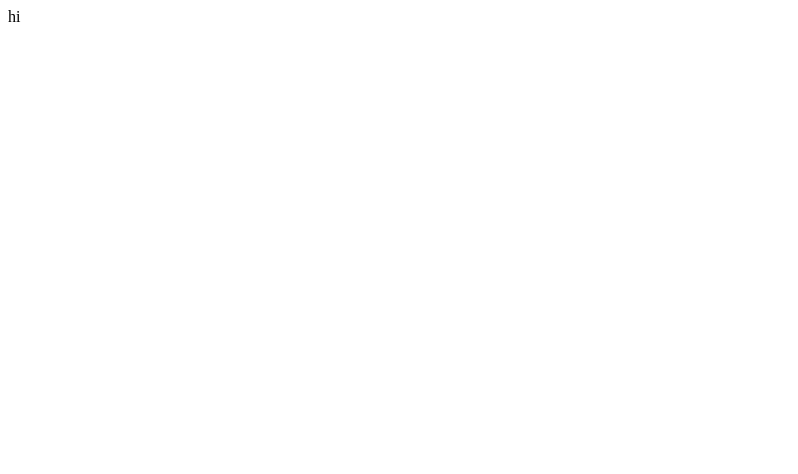
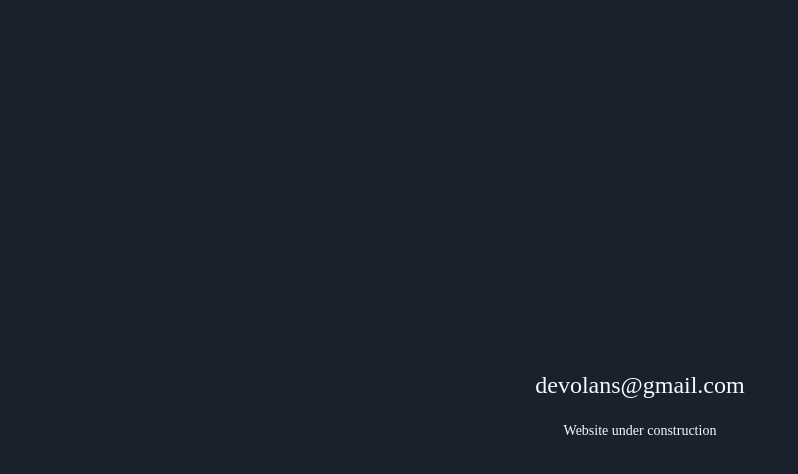
Before and after one commit to overd1ce/devolans.com, a plain HTML site: page index.html in a window 1280 px wide. Shown: the whole page, without its empty margins (0-798 px from the left). Drawn offline with Linux system fonts and the light colour scheme.

Commit message:
styled under construction

```diff
--- a/index.html
+++ b/index.html
@@ -1,2 +1,17 @@
-<p>hi
-</p>
+<!DOCTYPE html>
+<html lang="en">
+<head>
+    <meta charset="UTF-8">
+    <meta name="viewport" content="width=device-width, initial-scale=1.0">
+    <title>Devolans</title>
+    <link rel="stylesheet" href="main.css">
+</head>
+<body>
+    <div class="container">
+        <div>
+            <p class="email">devolans@gmail.com</p>
+            <p class="construction">Website under construction</p>
+        </div>
+    </div>
+</body>
+</html>
```
Also changed, not shown: 1 other file.
